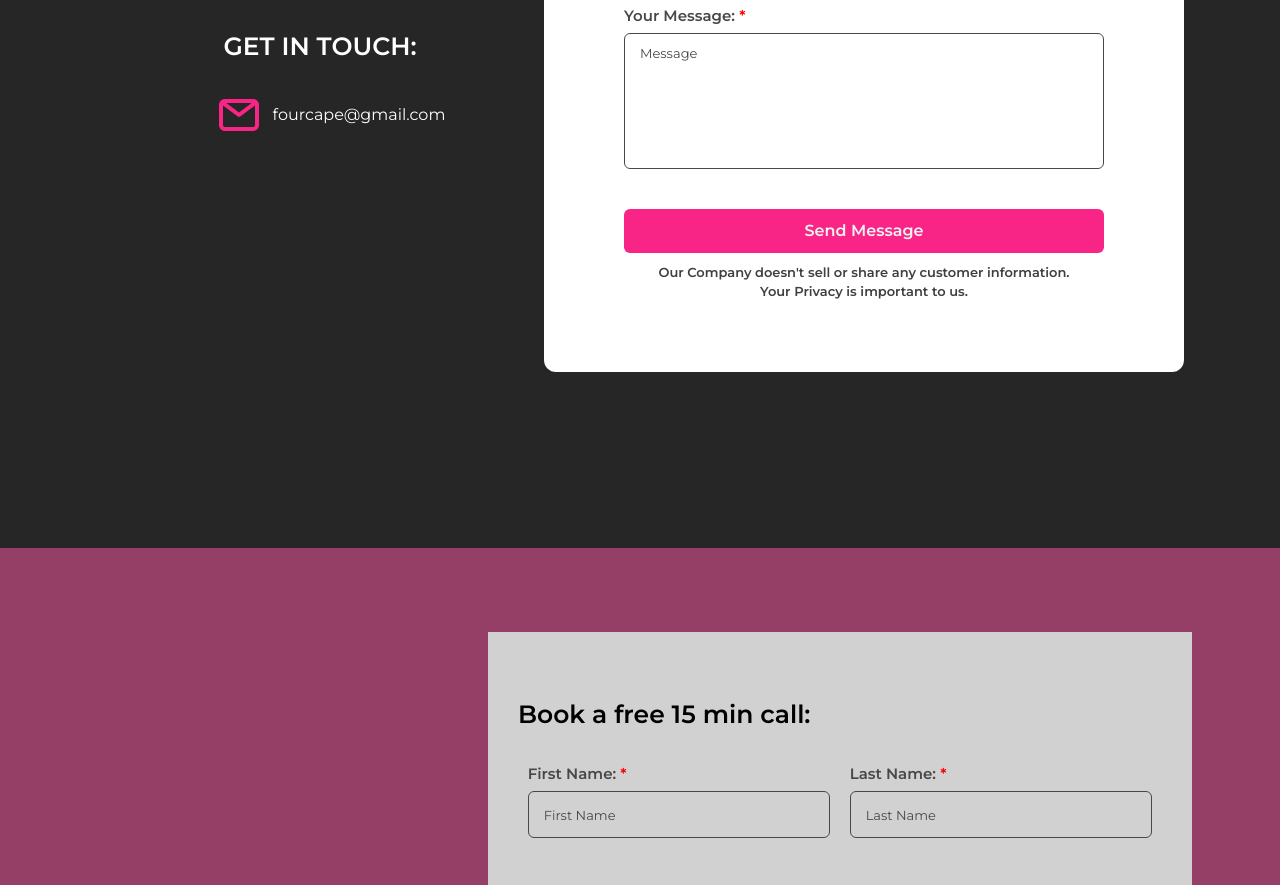
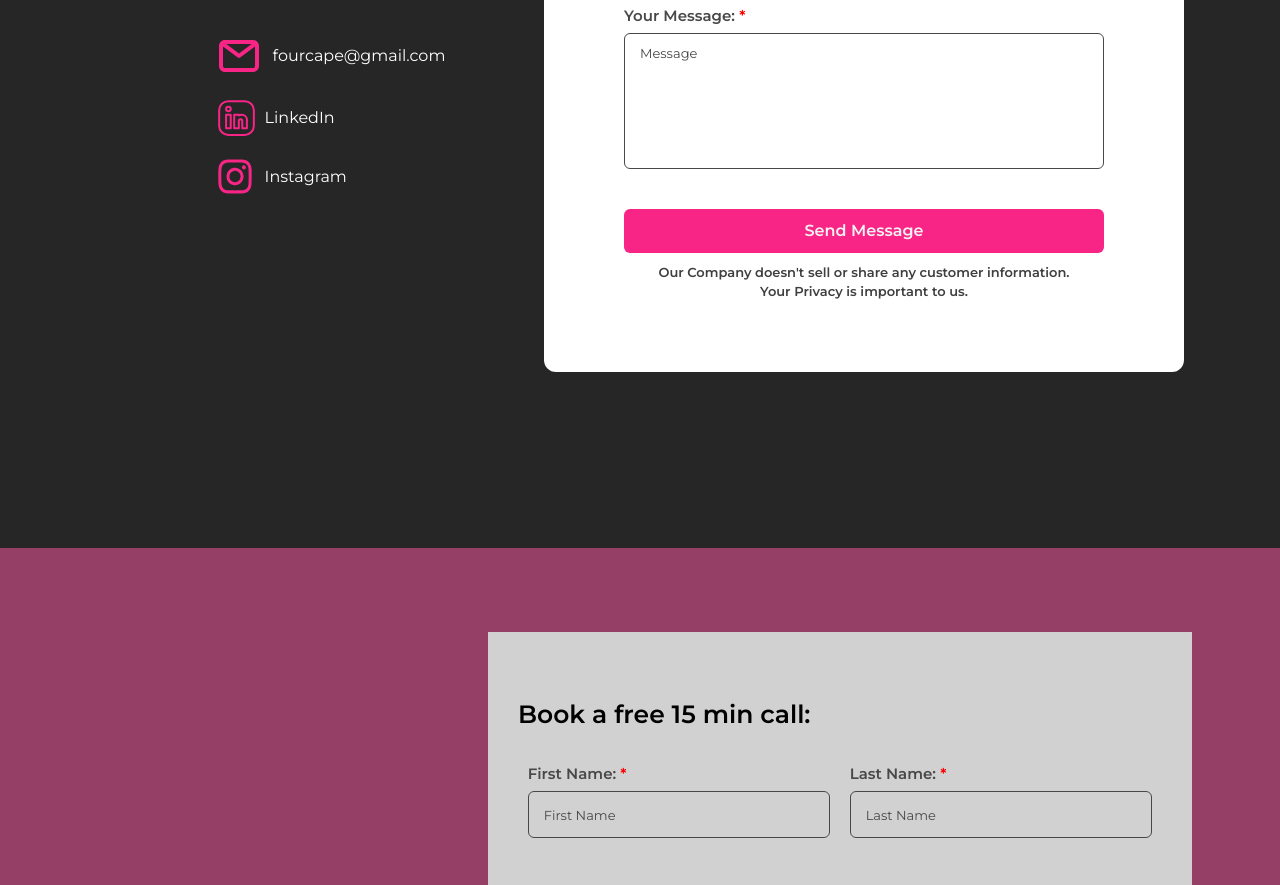
Before and after one commit to Four-Cape-Org/Four-Cape-Web-Frontend, a React (Vite) app: page /contact in a window 1280 px wide. Shown: the part 1153-2038 px from the top of the page. Built offline with nearby package versions, Linux system fonts and the light colour scheme.

Commit message:
Updated Contact Page

```diff
--- a/src/Components/Contact/Contact.jsx
+++ b/src/Components/Contact/Contact.jsx
@@ -9,8 +9,10 @@ import BookCall from '../BookCall'
 import OverlayText from '../Elements/OverlayText'
 
 import ContactImg from '../../assets/img/Contact/ContactPage.svg'
-import callIcon from '../../assets/img/general/footer/CallIcon.svg'
+//import callIcon from '../../assets/img/general/footer/CallIcon.svg'
 import emailIcon from '../../assets/img/general/footer/EmailIcon.svg'
+import linkedinIcon from '../../assets/img/general/footer/LinkedinIcon.svg'
+import instagramIcon from '../../assets/img/general/footer/instagramIcon.svg'
 
 const Contact = () => {
 
@@ -79,6 +81,18 @@ const Contact = () => {
                         </Link>
 
                       </li>
+                      <li>
+                        <Link to="https://www.linkedin.com/company/four-cape/" className='flex justify-center items-center ml-[3px] my-[10px]'>
+                          <img src={linkedinIcon} className='mr-[10px]' alt="" />
+                          <span>LinkedIn</span>
+                        </Link>
+                      </li>
+                      <li>
+                        <Link to="https://www.instagram.com/four.cape/" className='flex justify-center items-center my-[10px]'>
+                          <img src={instagramIcon} className='mr-[10px]' alt="" />
+                          <span>Instagram</span>
+                        </Link>
+                      </li>
                   </ul>
 
                 </div>
```
Also changed, not shown: to-do.txt.
